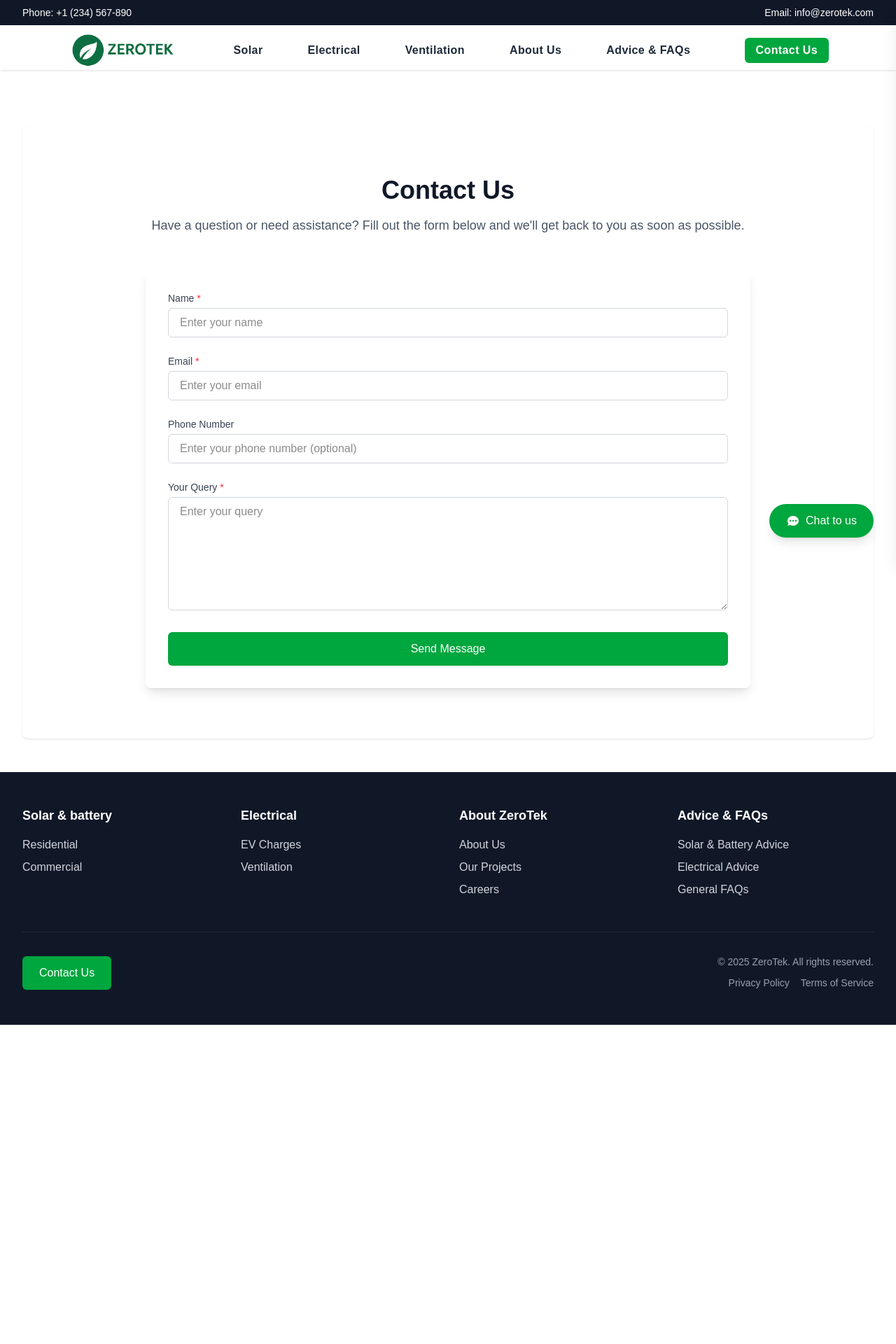
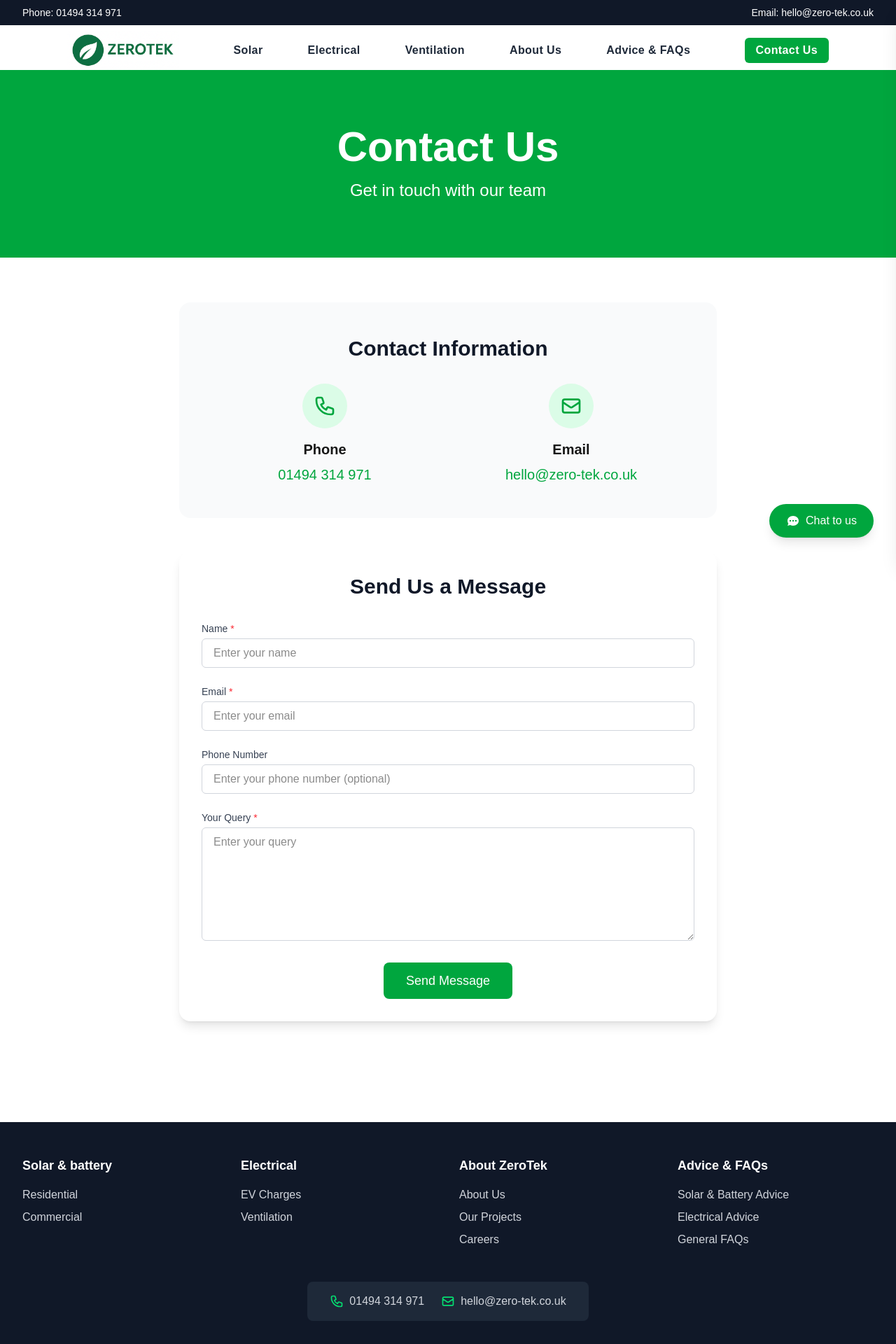
Before and after one commit to imranhamid83/zerotek, a Next.js app: page /contact in a window 1280 px wide. Shown: the top 1920 px of the page at 70% size. Before the commit the page ends 1464 px from the top, so only its background shows below. Built offline with nearby package versions, Linux system fonts and the light colour scheme.

Commit message:
content changes

```diff
--- a/src/app/contact/page.js
+++ b/src/app/contact/page.js
@@ -2,6 +2,7 @@
 
 import { useState } from 'react';
 import PageTemplate from '@/components/PageTemplate';
+import Link from 'next/link';
 
 const ContactUs = () => {
   const [formData, setFormData] = useState({
@@ -62,16 +63,53 @@
   };
 
   return (
-    <PageTemplate>
-      <div className="max-w-4xl mx-auto px-4 py-12">
-        <div className="text-center mb-12">
-          <h1 className="text-4xl font-bold text-gray-900 mb-4">Contact Us</h1>
-          <p className="text-lg text-gray-600">
-            Have a question or need assistance? Fill out the form below and we&apos;ll get back to you as soon as possible.
-          </p>
+    <div className="min-h-screen bg-white">
+      {/* Hero Section */}
+      <div className="bg-green-600 py-20">
+        <div className="max-w-7xl mx-auto px-4">
+          <div className="text-center text-white">
+            <h1 className="text-4xl md:text-6xl font-bold mb-4">Contact Us</h1>
+            <p className="text-xl md:text-2xl">Get in touch with our team</p>
+          </div>
+        </div>
       </div>
 
-        <div className="bg-white rounded-lg shadow-lg p-8">
+      {/* Main Content */}
+      <div className="max-w-7xl mx-auto px-4 py-16">
+        {/* Contact Information Section */}
+        <section className="mb-20">
+          <div className="max-w-3xl mx-auto">
+            <div className="bg-gray-50 rounded-2xl p-12 mb-12">
+              <h2 className="text-3xl font-bold text-gray-900 mb-8 text-center">Contact Information</h2>
+              <div className="grid md:grid-cols-2 gap-8">
+                <div className="text-center">
+                  <div className="bg-green-100 w-16 h-16 rounded-full flex items-center justify-center mx-auto mb-4">
+                    <svg className="w-8 h-8 text-green-600" fill="none" stroke="currentColor" viewBox="0 0 24 24">
+                      <path strokeLinecap="round" strokeLinejoin="round" strokeWidth="2" d="M3 5a2 2 0 012-2h3.28a1 1 0 01.948.684l1.498 4.493a1 1 0 01-.502 1.21l-2.257 1.13a11.042 11.042 0 005.516 5.516l1.13-2.257a1 1 0 011.21-.502l4.493 1.498a1 1 0 01.684.949V19a2 2 0 01-2 2h-1C9.716 21 3 14.284 3 6V5z" />
+                    </svg>
+                  </div>
+                  <h3 className="text-xl font-semibold mb-2">Phone</h3>
+                  <a href="tel:01494314971" className="text-green-600 text-xl hover:text-green-700 transition-colors">
+                    01494 314 971
+                  </a>
+                </div>
+                <div className="text-center">
+                  <div className="bg-green-100 w-16 h-16 rounded-full flex items-center justify-center mx-auto mb-4">
+                    <svg className="w-8 h-8 text-green-600" fill="none" stroke="currentColor" viewBox="0 0 24 24">
+                      <path strokeLinecap="round" strokeLinejoin="round" strokeWidth="2" d="M3 8l7.89 5.26a2 2 0 002.22 0L21 8M5 19h14a2 2 0 002-2V7a2 2 0 00-2-2H5a2 2 0 00-2 2v10a2 2 0 002 2z" />
+                    </svg>
+                  </div>
+                  <h3 className="text-xl font-semibold mb-2">Email</h3>
+                  <a href="mailto:hello@zero-tek.co.uk" className="text-green-600 text-xl hover:text-green-700 transition-colors">
+                    hello@zero-tek.co.uk
+                  </a>
+                </div>
+              </div>
+            </div>
+
+            {/* Contact Form Section */}
+            <div className="bg-white rounded-2xl shadow-lg p-8">
+              <h2 className="text-3xl font-bold text-gray-900 mb-8 text-center">Send Us a Message</h2>
               <form onSubmit={handleSubmit} className="space-y-6">
                 <div>
                   <label htmlFor="name" className="block text-sm font-medium text-gray-700 mb-1">
@@ -142,10 +180,10 @@
                   {errors.query && <p className="mt-1 text-sm text-red-500">{errors.query}</p>}
                 </div>
 
-            <div>
+                <div className="text-center">
                   <button
                     type="submit"
-                className="w-full bg-green-600 text-white py-3 px-6 rounded-md font-medium hover:bg-green-700 focus:outline-none focus:ring-2 focus:ring-green-500 focus:ring-offset-2 cursor-pointer"
+                    className="bg-green-600 text-white px-8 py-3 rounded-lg text-lg hover:bg-green-700 transition-colors"
                   >
                     Send Message
                   </button>
@@ -153,7 +191,9 @@
               </form>
             </div>
           </div>
-    </PageTemplate>
+        </section>
+      </div>
+    </div>
   );
 };
 
--- a/src/app/ventilation/page.js
+++ b/src/app/ventilation/page.js
@@ -72,8 +72,6 @@
           </div>
         </section>
 
-
-
         {/* Why Choose Us Section */}
         <section className="bg-gray-50 rounded-2xl p-12 mb-20">
           <h2 className="text-3xl font-bold text-gray-900 mb-8 text-center">Why Choose Our Ventilation Solutions?</h2>
--- a/src/components/Carousel.js
+++ b/src/components/Carousel.js
@@ -2,6 +2,7 @@
 
 import { useState, useEffect } from 'react';
 import Slider from 'react-slick';
+import Image from 'next/image';
 import 'slick-carousel/slick/slick.css';
 import 'slick-carousel/slick/slick-theme.css';
 
@@ -55,6 +56,7 @@
       buttonText: 'Learn More',
       buttonLink: '/ventilation',
       bgColor: 'bg-green-800',
+      image: '/images/cmev-Central-Mechanical-Extract-Ventilation-pipes-project-work.jpeg',
     },
   ];
 
@@ -87,8 +89,11 @@
       `}</style>
       <Slider {...settings}>
         {slides.map((slide, index) => (
-          <div key={index} className={`${slide.bgColor} h-[400px] flex items-center justify-center`}>
-            <div className="text-center max-w-3xl px-4 mx-auto mt-16">
+          <div key={index} className={`${slide.bgColor} h-[400px] flex items-center justify-center relative overflow-hidden`}>
+            <div className="container mx-auto px-4 h-full">
+              <div className="flex items-center h-full">
+                {/* Left side - Text content */}
+                <div className="w-full md:w-1/2 text-left pr-8">
                   <h2 className="text-3xl sm:text-4xl md:text-5xl font-bold mb-4 text-white">
                     {slide.title}
                   </h2>
@@ -102,6 +107,22 @@
                     {slide.buttonText}
                   </a>
                 </div>
+
+                {/* Right side - Image */}
+                {slide.image && (
+                  <div className="hidden md:block w-1/2 h-full relative">
+                    <div className="absolute inset-0 bg-black/30 z-10"></div>
+                    <Image
+                      src={slide.image}
+                      alt={slide.title}
+                      fill
+                      className="object-cover opacity-70"
+                      priority={index === 0}
+                    />
+                  </div>
+                )}
+              </div>
+            </div>
           </div>
         ))}
       </Slider>
--- a/src/components/Footer.js
+++ b/src/components/Footer.js
@@ -59,6 +59,28 @@
           ))}
         </div>
 
+        {/* Contact Information */}
+        <div className="mt-12 text-center">
+          <div className="inline-flex flex-col sm:flex-row items-center gap-6 bg-gray-800 rounded-lg px-8 py-4">
+            <div className="flex items-center gap-2">
+              <svg className="w-5 h-5 text-green-400" fill="none" stroke="currentColor" viewBox="0 0 24 24">
+                <path strokeLinecap="round" strokeLinejoin="round" strokeWidth="2" d="M3 5a2 2 0 012-2h3.28a1 1 0 01.948.684l1.498 4.493a1 1 0 01-.502 1.21l-2.257 1.13a11.042 11.042 0 005.516 5.516l1.13-2.257a1 1 0 011.21-.502l4.493 1.498a1 1 0 01.684.949V19a2 2 0 01-2 2h-1C9.716 21 3 14.284 3 6V5z" />
+              </svg>
+              <a href="tel:01494314971" className="text-gray-300 hover:text-green-400 transition-colors">
+                01494 314 971
+              </a>
+            </div>
+            <div className="flex items-center gap-2">
+              <svg className="w-5 h-5 text-green-400" fill="none" stroke="currentColor" viewBox="0 0 24 24">
+                <path strokeLinecap="round" strokeLinejoin="round" strokeWidth="2" d="M3 8l7.89 5.26a2 2 0 002.22 0L21 8M5 19h14a2 2 0 002-2V7a2 2 0 00-2-2H5a2 2 0 00-2 2v10a2 2 0 002 2z" />
+              </svg>
+              <a href="mailto:hello@zero-tek.co.uk" className="text-gray-300 hover:text-green-400 transition-colors">
+                hello@zero-tek.co.uk
+              </a>
+            </div>
+          </div>
+        </div>
+
         <div className="mt-12 pt-8 border-t border-gray-800">
           <div className="flex flex-col md:flex-row justify-between items-center">
             <div className="mb-4 md:mb-0">
--- a/src/components/ProjectsSlider.js
+++ b/src/components/ProjectsSlider.js
@@ -7,6 +7,7 @@
 const ProjectsSlider = () => {
   const [currentIndex, setCurrentIndex] = useState(0);
   const [isTransitioning, setIsTransitioning] = useState(false);
+  const [isMobile, setIsMobile] = useState(false);
 
   const projects = [
     {
@@ -53,17 +54,31 @@
     }
   ];
 
+  // Check if mobile on mount and window resize
+  useEffect(() => {
+    const checkMobile = () => {
+      setIsMobile(window.innerWidth < 768);
+    };
+
+    checkMobile();
+    window.addEventListener('resize', checkMobile);
+
+    return () => window.removeEventListener('resize', checkMobile);
+  }, []);
+
   const nextSlide = () => {
     if (isTransitioning) return;
     setIsTransitioning(true);
-    setCurrentIndex((prev) => (prev + 1) % (projects.length - 2));
+    const maxIndex = isMobile ? projects.length - 1 : projects.length - 3;
+    setCurrentIndex((prev) => (prev + 1) % maxIndex);
     setTimeout(() => setIsTransitioning(false), 500);
   };
 
   const prevSlide = () => {
     if (isTransitioning) return;
     setIsTransitioning(true);
-    setCurrentIndex((prev) => (prev - 1 + (projects.length - 2)) % (projects.length - 2));
+    const maxIndex = isMobile ? projects.length - 1 : projects.length - 3;
+    setCurrentIndex((prev) => (prev - 1 + maxIndex) % maxIndex);
     setTimeout(() => setIsTransitioning(false), 500);
   };
 
@@ -73,17 +88,22 @@
       nextSlide();
     }, 5000);
     return () => clearInterval(timer);
-  }, [currentIndex]);
+  }, [currentIndex, isMobile]);
 
   return (
     <div className="relative">
       <div className="overflow-hidden">
         <div
           className="flex transition-transform duration-500 ease-in-out"
-          style={{ transform: `translateX(-${currentIndex * 33.33}%)` }}
+          style={{
+            transform: `translateX(-${currentIndex * (isMobile ? 100 : 33.33)}%)`
+          }}
         >
           {projects.map((project, index) => (
-            <div key={index} className="w-1/3 flex-shrink-0 px-4">
+            <div
+              key={index}
+              className={`${isMobile ? 'w-full' : 'w-1/3'} flex-shrink-0 px-4`}
+            >
               <div className="bg-white rounded-lg shadow-lg overflow-hidden h-full transform transition-transform duration-300 hover:scale-105">
                 <div className="relative h-64">
                   <Image
@@ -133,7 +153,7 @@
       </button>
 
       <div className="flex justify-center mt-8 space-x-2">
-        {[...Array(projects.length - 2)].map((_, index) => (
+        {[...Array(isMobile ? projects.length : projects.length - 2)].map((_, index) => (
           <button
             key={index}
             onClick={() => {
--- a/src/components/TopBar.js
+++ b/src/components/TopBar.js
@@ -8,14 +8,14 @@
       <div className="max-w-7xl mx-auto px-4 sm:px-6 lg:px-8">
         <div className="flex justify-between items-center">
           <div className="text-sm">
-          <a href="tel:+1234567890" className="hover:text-green-400 transition-colors duration-200">
-              <span className="hidden sm:inline">Phone: </span>+1 (234) 567-890
+          <a href="tel:01494314971" className="hover:text-green-400 transition-colors duration-200">
+              <span className="hidden sm:inline">Phone: </span>01494 314 971
             </a>
 
           </div>
           <div className="flex items-center space-x-6 text-sm">
             <a href="mailto:info@zerotek.com" className="hover:text-green-400 transition-colors duration-200">
-              <span className="hidden sm:inline">Email: </span>info@zerotek.com
+              <span className="hidden sm:inline">Email: </span>hello@zero-tek.co.uk
             </a>
           </div>
         </div>
```
Lines whose indentation alone changed are shown as unchanged.
